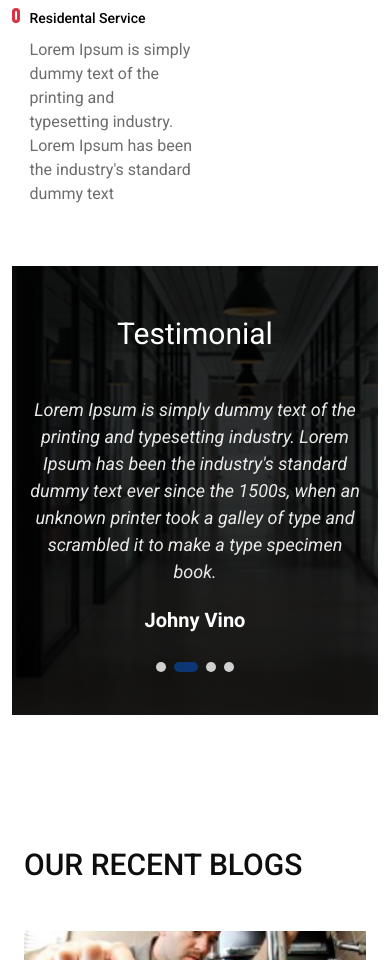
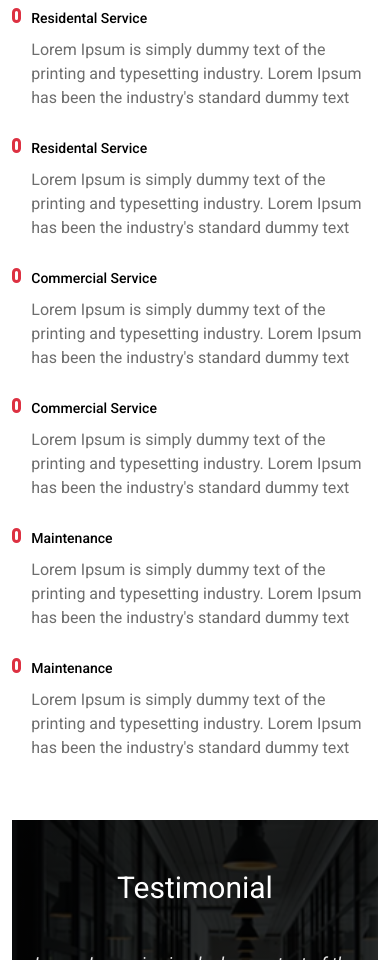
Before and after one commit to Sijan666/plumbingCompany, a React (Vite) app: page /about in a window 390 px wide. Shown: the part 1100-2060 px from the top of the page. Built offline with nearby package versions, Linux system fonts and the light colour scheme.

Commit message:
feat : add about page with responsive

```diff
--- a/src/components/pages/About.jsx
+++ b/src/components/pages/About.jsx
@@ -21,13 +21,63 @@ const About = () => {
                         <p className='py-6 text-base text-[#6D6D6D]'>Lorem Ipsum is simply dummy text of the printing and typesetting industry. Lorem Ipsum has been the industry's standard dummy text ever since the 1500s, when an unknown printer took a galley of type and scrambled it to make a type specimen book. It has survived not only five centuries, but also the leap into electronic </p>
                         <p className='text-base text-[#6D6D6D]'>typesetting, remaining essentially unchanged. It was popularised in the 1960s with the release of Letraset sheets containing Lorem Ipsum passages, and more recently with desktop publishing software like Aldus PageMaker including versions of Lorem Ipsum.</p>
                         <div className="works mt-[58px]">
-                            <div className="grid grid-cols-2 items-center">
+                            <div className="flex flex-wrap gap-7 justify-between items-center">
                                 {/* 1 */}
                                 <div className="one">
                                     <div className="flex gap-x-2.5">
                                         <div className="bg-white h-[15px] w-[15px] rounded-full border-3 border-[#DD3142]"></div>
                                         <div className="right lg:w-[450px]">
                                             <h4 className='text-sm text-black font-medium'>Residental Service</h4>
+                                            <p className='pt-2.5 text-base text-[#6D6D6D]'>Lorem Ipsum is simply dummy text of the printing and typesetting industry. Lorem Ipsum has been the industry's standard dummy text</p>
+                                        </div>
+                                    </div>
+                                </div>
+                                {/* 2 */}
+                                <div className="two">
+                                    <div className="flex gap-x-2.5">
+                                        <div className="bg-white h-[15px] w-[15px] rounded-full border-3 border-[#DD3142]"></div>
+                                        <div className="right lg:w-[450px]">
+                                            <h4 className='text-sm text-black font-medium'>Residental Service</h4>
+                                            <p className='pt-2.5 text-base text-[#6D6D6D]'>Lorem Ipsum is simply dummy text of the printing and typesetting industry. Lorem Ipsum has been the industry's standard dummy text</p>
+                                        </div>
+                                    </div>
+                                </div>
+                                {/* 3 */}
+                                <div className="three">
+                                    <div className="flex gap-x-2.5">
+                                        <div className="bg-white h-[15px] w-[15px] rounded-full border-3 border-[#DD3142]"></div>
+                                        <div className="right lg:w-[450px]">
+                                            <h4 className='text-sm text-black font-medium'>Commercial Service</h4>
+                                            <p className='pt-2.5 text-base text-[#6D6D6D]'>Lorem Ipsum is simply dummy text of the printing and typesetting industry. Lorem Ipsum has been the industry's standard dummy text</p>
+                                        </div>
+                                    </div>
+                                </div>
+                                {/* 4 */}
+                                <div className="four">
+                                    <div className="flex gap-x-2.5">
+                                        <div className="bg-white h-[15px] w-[15px] rounded-full border-3 border-[#DD3142]"></div>
+                                        <div className="right lg:w-[450px]">
+                                            <h4 className='text-sm text-black font-medium'>Commercial Service</h4>
+                                            <p className='pt-2.5 text-base text-[#6D6D6D]'>Lorem Ipsum is simply dummy text of the printing and typesetting industry. Lorem Ipsum has been the industry's standard dummy text</p>
+                                        </div>
+                                    </div>
+                                </div>
+                                {/* 5 */}
+                                <div className="five">
+                                    <div className="flex gap-x-2.5">
+                                        <div className="bg-white h-[15px] w-[15px] rounded-full border-3 border-[#DD3142]"></div>
+                                        <div className="right lg:w-[450px]">
+                                            <h4 className='text-sm text-black font-medium'>Maintenance</h4>
+                                            <p className='pt-2.5 text-base text-[#6D6D6D]'>Lorem Ipsum is simply dummy text of the printing and typesetting industry. Lorem Ipsum has been the industry's standard dummy text</p>
+                                        </div>
+                                    </div>
+                                </div>
+                                {/* 6 */}
+                                <div className="six">
+                                    <div className="flex gap-x-2.5">
+                                        <div className="bg-white h-[15px] w-[15px] rounded-full border-3 border-[#DD3142]"></div>
+                                        <div className="right lg:w-[450px]">
+                                            <h4 className='text-sm text-black font-medium'>Maintenance</h4>
                                             <p className='pt-2.5 text-base text-[#6D6D6D]'>Lorem Ipsum is simply dummy text of the printing and typesetting industry. Lorem Ipsum has been the industry's standard dummy text</p>
                                         </div>
                                     </div>
```
